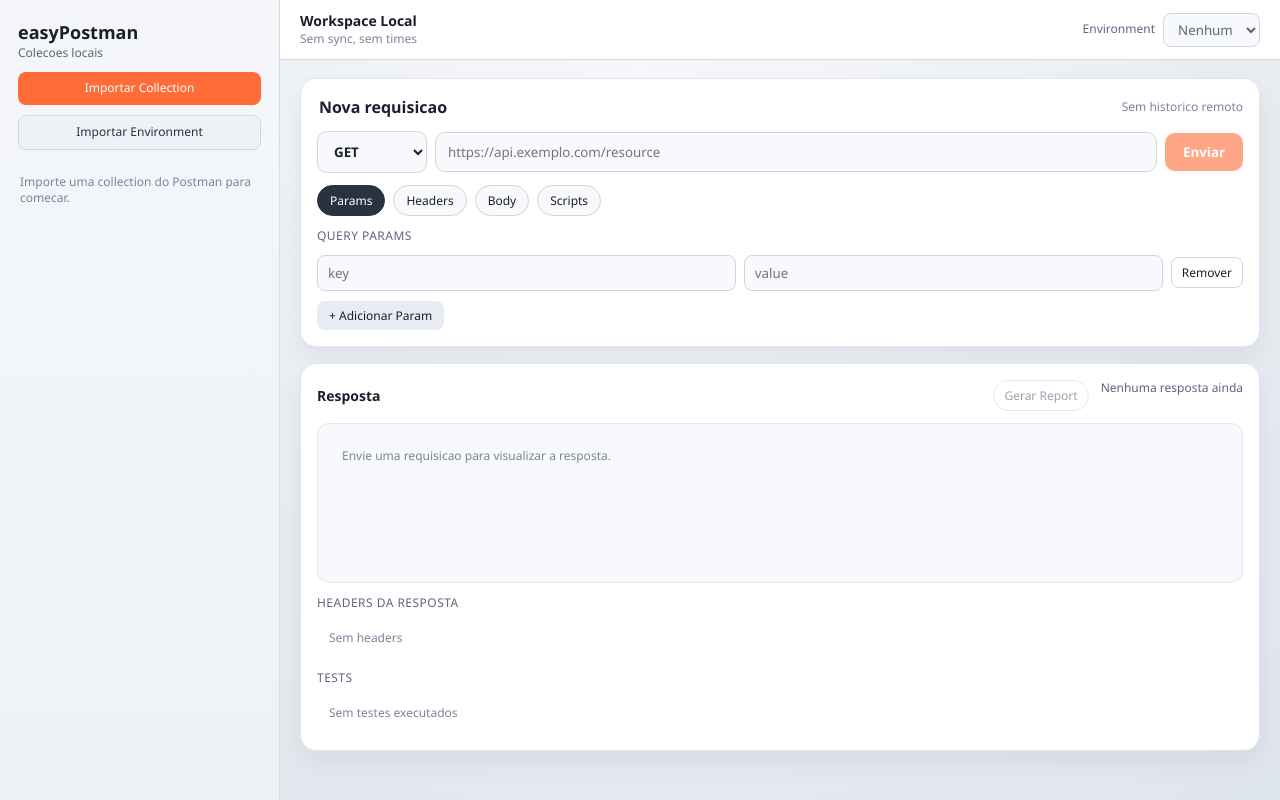
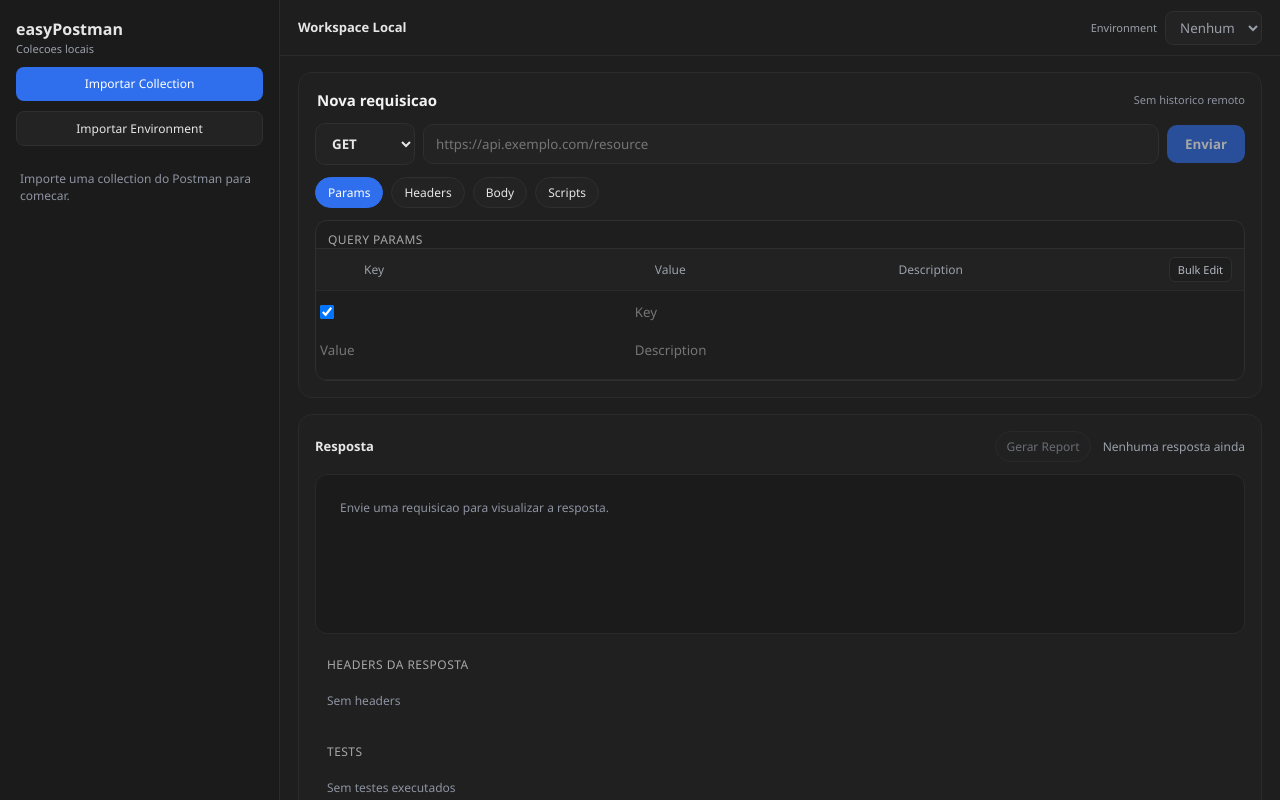
Before and after one commit to rhaynner-qa/easyPostman, a React (Vite) app: page / in a window 1280 px wide. Built offline with nearby package versions, Linux system fonts and the light colour scheme.

Commit message:
Update UI to dark theme and Postman-like tables

```diff
--- a/src/App.css
+++ b/src/App.css
@@ -1,10 +1,10 @@
 :root {
   font-family: "IBM Plex Sans", "Segoe UI", "Helvetica Neue", sans-serif;
-  font-size: 14px;
-  line-height: 1.4;
+  font-size: 13px;
+  line-height: 1.45;
   font-weight: 400;
-  color: #1a1f2b;
-  background-color: #e9edf2;
+  color: #e6e6e6;
+  background-color: #1e1e1e;
   text-rendering: optimizeLegibility;
   -webkit-font-smoothing: antialiased;
 }
@@ -15,7 +15,7 @@
 
 body {
   margin: 0;
-  background: radial-gradient(circle at top, #f7f8fa 0%, #e9edf2 55%, #dfe5ec 100%);
+  background: #1e1e1e;
 }
 
 #root {
@@ -33,35 +33,35 @@ textarea {
 .app-shell {
   display: flex;
   height: 100vh;
-  background: transparent;
+  background: #1e1e1e;
 }
 
 .sidebar {
   width: 280px;
   display: flex;
   flex-direction: column;
-  border-right: 1px solid #d7dde6;
-  background: linear-gradient(180deg, #f4f6fa 0%, #eef2f7 100%);
+  border-right: 1px solid #2a2a2a;
+  background: #1b1b1b;
 }
 
 .sidebar-header {
-  padding: 20px 18px 12px;
+  padding: 18px 16px 12px;
   display: grid;
   gap: 10px;
 }
 
 .app-name {
-  font-size: 18px;
+  font-size: 16px;
   font-weight: 600;
 }
 
 .app-subtitle {
-  color: #5b667a;
-  font-size: 12px;
+  color: #9aa0aa;
+  font-size: 11px;
 }
 
 .import-button {
-  background: #ff6c37;
+  background: #2f6fed;
   color: #fff;
   border: none;
   padding: 8px 12px;
@@ -72,15 +72,15 @@ textarea {
 }
 
 .import-button.ghost {
-  background: #eef2f7;
-  color: #2a3242;
-  border: 1px solid #d0d6e0;
+  background: #232323;
+  color: #e6e6e6;
+  border: 1px solid #2f2f2f;
 }
 
 .import-error {
-  color: #b42318;
+  color: #f97066;
   font-size: 12px;
-  padding: 0 18px 8px;
+  padding: 0 16px 8px;
 }
 
 .collection-list {
@@ -94,9 +94,9 @@ textarea {
 
 .collection-title {
   padding: 6px 12px;
-  font-size: 12px;
+  font-size: 11px;
   font-weight: 600;
-  color: #4a5568;
+  color: #a7a7a7;
   text-transform: uppercase;
   letter-spacing: 0.04em;
 }
@@ -112,22 +112,21 @@ textarea {
   align-items: center;
   gap: 8px;
   cursor: pointer;
-  color: #2c3444;
+  color: #d8d8d8;
   border-radius: 8px;
 }
 
 .collection-item:hover {
-  background: #e7ebf2;
+  background: #242424;
 }
 
 .collection-item.active {
-  background: #fff;
-  border: 1px solid #dde3ec;
+  background: #2a2a2a;
 }
 
 .folder-label {
   font-weight: 600;
-  color: #5b667a;
+  color: #9aa0aa;
   cursor: default;
 }
 
@@ -136,44 +135,44 @@ textarea {
   font-weight: 700;
   padding: 2px 6px;
   border-radius: 999px;
-  background: #e9edf2;
-  color: #2f3a4f;
+  background: #2a2a2a;
+  color: #d8d8d8;
   min-width: 42px;
   text-align: center;
 }
 
 .method-GET {
-  background: #e3f2ff;
-  color: #0b5cad;
+  background: #1b3a5d;
+  color: #7cc5ff;
 }
 
 .method-POST {
-  background: #e7f8ef;
-  color: #146b3a;
+  background: #1c3b2d;
+  color: #7ee2a8;
 }
 
 .method-PUT {
-  background: #fff4e5;
-  color: #8a4b0f;
+  background: #3a2b16;
+  color: #f5b26b;
 }
 
 .method-PATCH {
-  background: #f7e8ff;
-  color: #6a1b9a;
+  background: #31173c;
+  color: #e4a6ff;
 }
 
 .method-DELETE {
-  background: #ffe6e6;
-  color: #b42318;
+  background: #3b181b;
+  color: #ff9c9c;
 }
 
 .item-name {
-  font-size: 13px;
+  font-size: 12px;
 }
 
 .empty-hint {
   font-size: 12px;
-  color: #7a8599;
+  color: #8d93a1;
   padding: 12px;
 }
 
@@ -185,38 +184,33 @@ textarea {
 }
 
 .topbar {
-  height: 60px;
-  padding: 0 20px;
+  height: 56px;
+  padding: 0 18px;
   display: flex;
   align-items: center;
   justify-content: space-between;
-  border-bottom: 1px solid #d7dde6;
-  background: #ffffff;
+  border-bottom: 1px solid #2a2a2a;
+  background: #1e1e1e;
 }
 
 .workspace-title {
   font-weight: 600;
-  font-size: 14px;
-}
-
-.workspace-meta {
-  font-size: 12px;
-  color: #7a8599;
+  font-size: 13px;
 }
 
 .env-select {
   display: flex;
   align-items: center;
   gap: 8px;
-  font-size: 12px;
-  color: #5b667a;
+  font-size: 11px;
+  color: #9aa0aa;
 }
 
 .env-select select {
   padding: 6px 10px;
   border-radius: 8px;
-  border: 1px solid #d0d6e0;
-  background: #f7f9fc;
+  border: 1px solid #2f2f2f;
+  background: #232323;
 }
 
 .content {
@@ -224,16 +218,15 @@ textarea {
   display: flex;
   flex-direction: column;
   gap: 16px;
-  padding: 18px 20px;
+  padding: 16px 18px;
   overflow: auto;
 }
 
 .request-panel,
 .response-panel {
-  background: #ffffff;
-  border-radius: 16px;
-  border: 1px solid #dfe5ee;
-  box-shadow: 0 12px 24px rgba(15, 23, 42, 0.06);
+  background: #202020;
+  border-radius: 14px;
+  border: 1px solid #2b2b2b;
   padding: 16px;
 }
 
@@ -247,16 +240,17 @@ textarea {
 
 .request-title input {
   border: none;
-  font-size: 16px;
+  font-size: 15px;
   font-weight: 600;
   background: transparent;
   outline: none;
   flex: 1;
+  color: #f2f2f2;
 }
 
 .request-note {
-  font-size: 12px;
-  color: #7a8599;
+  font-size: 11px;
+  color: #8d93a1;
 }
 
 .request-line {
@@ -269,9 +263,9 @@ textarea {
 .method-select {
   padding: 10px 12px;
   border-radius: 10px;
-  border: 1px solid #d0d6e0;
-  background: #f7f9fc;
-  min-width: 110px;
+  border: 1px solid #2f2f2f;
+  background: #232323;
+  min-width: 100px;
   font-weight: 600;
 }
 
@@ -279,15 +273,15 @@ textarea {
   flex: 1;
   padding: 10px 12px;
   border-radius: 10px;
-  border: 1px solid #d0d6e0;
-  background: #f7f9fc;
+  border: 1px solid #2f2f2f;
+  background: #232323;
 }
 
 .send-button {
   padding: 10px 18px;
   border-radius: 10px;
   border: none;
-  background: #ff6c37;
+  background: #2f6fed;
   color: #fff;
   font-weight: 600;
   cursor: pointer;
@@ -302,11 +296,12 @@ textarea {
   display: flex;
   gap: 8px;
   margin-bottom: 12px;
+  flex-wrap: wrap;
 }
 
 .tab-button {
-  border: 1px solid #d0d6e0;
-  background: #f7f9fc;
+  border: 1px solid #2f2f2f;
+  background: #232323;
   padding: 6px 12px;
   border-radius: 999px;
   font-size: 12px;
@@ -314,9 +309,9 @@ textarea {
 }
 
 .tab-button.active {
-  background: #2a3242;
+  background: #2f6fed;
   color: #fff;
-  border-color: #2a3242;
+  border-color: #2f6fed;
 }
 
 .table-grid {
@@ -325,49 +320,79 @@ textarea {
   gap: 10px;
 }
 
+.postman-grid {
+  border: 1px solid #2f2f2f;
+  border-radius: 12px;
+  overflow: hidden;
+  gap: 0;
+  background: #1e1e1e;
+}
+
 .table-header {
   font-size: 12px;
-  color: #5b667a;
+  color: #a7a7a7;
   text-transform: uppercase;
   letter-spacing: 0.04em;
+  padding: 10px 12px 0;
 }
 
-.table-row {
+.table-header-row {
   display: grid;
-  grid-template-columns: 1fr 1fr auto;
+  grid-template-columns: 28px 1.2fr 1fr 1fr 90px;
   gap: 8px;
   align-items: center;
-}
-
-.table-row.compact {
-  grid-template-columns: 1fr 2fr;
-  padding: 6px 0;
-}
-
-.table-row input {
-  padding: 8px 10px;
-  border-radius: 8px;
-  border: 1px solid #d0d6e0;
-  background: #f7f9fc;
-}
-
-.row-action {
-  border: 1px solid #d0d6e0;
-  background: #fff;
-  padding: 6px 10px;
-  border-radius: 8px;
-  cursor: pointer;
+  padding: 8px 12px;
+  border-top: 1px solid #2f2f2f;
+  background: #222222;
+  color: #9aa0aa;
   font-size: 12px;
 }
 
-.add-row {
-  align-self: flex-start;
+.bulk-button {
+  justify-self: end;
+  border: 1px solid #2f2f2f;
+  background: #1e1e1e;
+  padding: 4px 8px;
+  border-radius: 6px;
+  font-size: 11px;
+  cursor: pointer;
+  color: #b4b9c2;
+}
+
+.bulk-placeholder {
+  justify-self: end;
+  width: 90px;
+}
+
+.postman-row {
+  display: grid;
+  grid-template-columns: 28px 1.2fr 1fr 1fr 90px;
+  gap: 8px;
+  align-items: center;
+  padding: 8px 12px;
+  border-top: 1px solid #2a2a2a;
+}
+
+.postman-row input[type="checkbox"] {
+  width: 14px;
+  height: 14px;
+}
+
+.postman-row input:not([type="checkbox"]) {
+  background: transparent;
   border: none;
-  background: #e7ebf2;
-  padding: 6px 12px;
-  border-radius: 8px;
-  font-size: 12px;
-  cursor: pointer;
+  padding: 6px 4px;
+  border-radius: 6px;
+  color: #e6e6e6;
+  outline: none;
+}
+
+.postman-row input:not([type="checkbox"]):focus {
+  background: #262626;
+}
+
+.postman-row.disabled {
+  opacity: 0.5;
 }
 
 .body-editor textarea,
@@ -375,17 +400,18 @@ textarea {
   width: 100%;
   min-height: 160px;
   border-radius: 12px;
-  border: 1px solid #d0d6e0;
+  border: 1px solid #2f2f2f;
   padding: 12px;
-  background: #f7f9fc;
+  background: #1e1e1e;
   resize: vertical;
   font-family: "JetBrains Mono", "SFMono-Regular", monospace;
   font-size: 12px;
+  color: #e6e6e6;
 }
 
 .body-header {
   font-size: 12px;
-  color: #5b667a;
+  color: #9aa0aa;
   margin-bottom: 6px;
 }
 
@@ -401,8 +427,8 @@ textarea {
 }
 
 .script-tabs button {
-  border: 1px solid #d0d6e0;
-  background: #f7f9fc;
+  border: 1px solid #2f2f2f;
+  background: #232323;
   padding: 6px 10px;
   border-radius: 999px;
   font-size: 12px;
@@ -410,9 +436,9 @@ textarea {
 }
 
 .script-tabs button.active {
-  background: #2a3242;
+  background: #2f6fed;
   color: #fff;
-  border-color: #2a3242;
+  border-color: #2f6fed;
 }
 
 .response-panel {
@@ -425,6 +451,8 @@ textarea {
   display: flex;
   justify-content: space-between;
   align-items: center;
+  gap: 12px;
+  flex-wrap: wrap;
 }
 
 .response-title {
@@ -435,12 +463,13 @@ textarea {
   display: flex;
   gap: 12px;
   font-size: 12px;
-  color: #5b667a;
+  color: #9aa0aa;
+  align-items: center;
 }
 
 .report-button {
-  border: 1px solid #d0d6e0;
-  background: #fff;
+  border: 1px solid #2f2f2f;
+  background: #232323;
   padding: 6px 10px;
   border-radius: 999px;
   font-size: 12px;
@@ -453,12 +482,12 @@ textarea {
 }
 
 .response-body {
-  background: #f7f9fc;
+  background: #1b1b1b;
   border-radius: 12px;
   padding: 12px;
   min-height: 160px;
   overflow: auto;
-  border: 1px solid #e1e7ef;
+  border: 1px solid #2a2a2a;
 }
 
 .response-body pre {
@@ -466,39 +495,48 @@ textarea {
   font-family: "JetBrains Mono", "SFMono-Regular", monospace;
   font-size: 12px;
   white-space: pre-wrap;
+  color: #e6e6e6;
 }
 
-.response-headers {
-  display: flex;
-  flex-direction: column;
-  gap: 6px;
-}
-
+.response-headers,
 .tests-panel {
   display: flex;
   flex-direction: column;
   gap: 6px;
 }
 
+.table-row {
+  display: grid;
+  grid-template-columns: 1fr 2fr;
+  gap: 8px;
+  font-size: 12px;
+  padding: 6px 0;
+  border-bottom: 1px solid #2a2a2a;
+}
+
+.table-row.compact {
+  grid-template-columns: 1fr 2fr;
+}
+
 .test-row {
   display: grid;
-  grid-template-columns: 80px 1fr;
+  grid-template-columns: 70px 1fr;
   gap: 10px;
   font-size: 12px;
 }
 
 .test-row .pass {
-  color: #15803d;
+  color: #7ee2a8;
   font-weight: 600;
 }
 
 .test-row .fail {
-  color: #b42318;
+  color: #ff9c9c;
   font-weight: 600;
 }
 
 .test-error {
-  color: #b42318;
+  color: #ff9c9c;
   grid-column: span 2;
 }
 
@@ -508,6 +546,6 @@ textarea {
   }
 
   .content {
-    padding: 16px;
+    padding: 12px;
   }
 }
--- a/src/App.jsx
+++ b/src/App.jsx
@@ -9,6 +9,34 @@ const createId = () => {
     return globalThis.crypto.randomUUID();
   }
   return `${Date.now()}-${Math.random().toString(16).slice(2)}`;
+};
+
+const createKeyValueRow = (overrides = {}) => ({
+  key: "",
+  value: "",
+  description: "",
+  enabled: true,
+  ...overrides,
+});
+
+const isRowEmpty = (row) =>
+  !row?.key && !row?.value && !row?.description;
+
+const normalizeRows = (rows) => {
+  const list = Array.isArray(rows) ? rows.filter(Boolean) : [];
+  const normalized = list.map((row) => ({
+    ...createKeyValueRow(),
+    ...row,
+    enabled: row?.enabled !== false,
+    description: row?.description ?? "",
+  }));
+  const trimmed = normalized.filter(
+    (row, index) => !isRowEmpty(row) || index === list.length - 1,
+  );
+  if (!trimmed.length || !isRowEmpty(trimmed[trimmed.length - 1])) {
+    return [...trimmed, createKeyValueRow()];
+  }
+  return trimmed;
 };
 
 const escapeHtml = (value) =>
@@ -159,6 +187,9 @@ const extractQueryParams = (rawUrl, urlObject) => {
       params.push({
         key: item.key ?? "",
         value: item.value ?? "",
+        description:
+          typeof item.description === "string" ? item.description : "",
+        enabled: !item.disabled,
       });
     });
   }
@@ -166,23 +197,28 @@ const extractQueryParams = (rawUrl, urlObject) => {
     try {
       const parsed = new URL(rawUrl);
       parsed.searchParams.forEach((value, key) => {
-        params.push({ key, value });
+        params.push(createKeyValueRow({ key, value }));
       });
     } catch {
       return params;
     }
   }
-  return params.length ? params : [{ key: "", value: "" }];
+  return normalizeRows(params);
 };
 
 const normalizeHeaders = (headers) => {
   if (!Array.isArray(headers) || !headers.length) {
-    return [{ key: "", value: "" }];
+    return normalizeRows([]);
   }
-  return headers.map((header) => ({
-    key: header.key ?? "",
-    value: header.value ?? "",
-  }));
+  return normalizeRows(
+    headers.map((header) => ({
+      key: header.key ?? "",
+      value: header.value ?? "",
+      description:
+        typeof header.description === "string" ? header.description : "",
+      enabled: !header.disabled,
+    })),
+  );
 };
 
 const normalizeRequestFromPostman = (request) => {
@@ -193,7 +229,7 @@ const normalizeRequestFromPostman = (request) => {
   return {
     method: (request?.method ?? "GET").toUpperCase(),
     url,
-    params,
+    params: normalizeRows(params),
     headers: normalizeHeaders(request?.header),
     body,
   };
@@ -269,7 +305,9 @@ const parseEnvironment = (data) => {
 };
 
 const buildUrlWithParams = (url, params) => {
-  const filtered = params.filter((param) => param.key);
+  const filtered = params.filter(
+    (param) => param.enabled && param.key,
+  );
   if (!filtered.length) return url;
   try {
     const parsed = new URL(url);
@@ -368,8 +406,8 @@ function App() {
     name: "Nova requisicao",
     method: "GET",
     url: "",
-    params: [{ key: "", value: "" }],
-    headers: [{ key: "", value: "" }],
+    params: [createKeyValueRow()],
+    headers: [createKeyValueRow()],
     body: "",
     scripts: { pre: "", tests: "" },
   });
@@ -382,7 +420,16 @@ function App() {
   const envValues = activeEnvironment?.values ?? {};
 
   const updateRequest = (patch) => {
-    setRequestDraft((current) => ({ ...current, ...patch }));
+    setRequestDraft((current) => {
+      const next = { ...current, ...patch };
+      if (patch.params) {
+        next.params = normalizeRows(patch.params);
+      }
+      if (patch.headers) {
+        next.headers = normalizeRows(patch.headers);
+      }
+      return next;
+    });
   };
 
   const updateKeyValue = (section, index, field, value) => {
@@ -391,24 +438,17 @@ function App() {
         if (rowIndex !== index) return row;
         return { ...row, [field]: value };
       });
-      return { ...current, [section]: next };
+      return { ...current, [section]: normalizeRows(next) };
     });
   };
 
-  const addKeyValueRow = (section) => {
-    setRequestDraft((current) => ({
-      ...current,
-      [section]: [...current[section], { key: "", value: "" }],
-    }));
-  };
-
-  const removeKeyValueRow = (section, index) => {
+  const updateRowEnabled = (section, index, enabled) => {
     setRequestDraft((current) => {
-      const next = current[section].filter((_, rowIndex) => rowIndex !== index);
-      return {
-        ...current,
-        [section]: next.length ? next : [{ key: "", value: "" }],
-      };
+      const next = current[section].map((row, rowIndex) => {
+        if (rowIndex !== index) return row;
+        return { ...row, enabled };
+      });
+      return { ...current, [section]: normalizeRows(next) };
     });
   };
 
@@ -447,8 +487,8 @@ function App() {
       name: item.name,
       method: item.request.method,
       url: item.request.url,
-      params: item.request.params,
-      headers: item.request.headers,
+      params: normalizeRows(item.request.params),
+      headers: normalizeRows(item.request.headers),
       body: item.request.body,
       scripts: item.scripts ?? { pre: "", tests: "" },
     });
@@ -524,16 +564,18 @@ function App() {
     }
 
     const resolvedEnv = preRun.envValues ?? envSnapshot;
-    const resolvedParams = requestDraft.params.map((param) => ({
-      key: resolveVariables(param.key, resolvedEnv),
-      value: resolveVariables(param.value, resolvedEnv),
-    }));
+    const resolvedParams = requestDraft.params
+      .filter((param) => param.enabled && param.key)
+      .map((param) => ({
+        key: resolveVariables(param.key, resolvedEnv),
+        value: resolveVariables(param.value, resolvedEnv),
+      }));
     const resolvedUrl = buildUrlWithParams(
       resolveVariables(requestDraft.url, resolvedEnv),
       resolvedParams,
     );
     const resolvedHeaders = requestDraft.headers
-      .filter((header) => header.key)
+      .filter((header) => header.enabled && header.key)
       .map((header) => ({
         key: resolveVariables(header.key, resolvedEnv),
         value: resolveVariables(header.value, resolvedEnv),
@@ -688,7 +730,6 @@ function App() {
         <header className="topbar">
           <div className="workspace">
             <div className="workspace-title">Workspace Local</div>
-            <div className="workspace-meta">Sem sync, sem times</div>
           </div>
           <div className="env-select">
             <span>Environment</span>
@@ -767,20 +808,50 @@ function App() {
             </div>
 
             {activeTab === "Params" ? (
-              <div className="table-grid">
+              <div className="table-grid postman-grid">
                 <div className="table-header">Query Params</div>
+                <div className="table-header-row">
+                  <span />
+                  <span>Key</span>
+                  <span>Value</span>
+                  <span>Description</span>
+                  <button type="button" className="bulk-button">
+                    Bulk Edit
+                  </button>
+                </div>
                 {requestDraft.params.map((param, index) => (
-                  <div key={`param-${index}`} className="table-row">
+                  <div
+                    key={`param-${index}`}
+                    className={`table-row postman-row ${
+                      param.enabled ? "" : "disabled"
+                    }`}
+                  >
+                    <input
+                      type="checkbox"
+                      checked={param.enabled}
+                      onChange={(event) =>
+                        updateRowEnabled(
+                          "params",
+                          index,
+                          event.target.checked,
+                        )
+                      }
+                    />
                     <input
                       value={param.key}
-                      placeholder="key"
+                      placeholder="Key"
                       onChange={(event) =>
-                        updateKeyValue("params", index, "key", event.target.value)
+                        updateKeyValue(
+                          "params",
+                          index,
+                          "key",
+                          event.target.value,
+                        )
                       }
                     />
                     <input
                       value={param.value}
-                      placeholder="value"
+                      placeholder="Value"
                       onChange={(event) =>
                         updateKeyValue(
                           "params",
@@ -790,33 +861,57 @@ function App() {
                         )
                       }
                     />
-                    <button
-                      type="button"
-                      className="row-action"
-                      onClick={() => removeKeyValueRow("params", index)}
-                    >
-                      Remover
-                    </button>
+                    <input
+                      value={param.description}
+                      placeholder="Description"
+                      onChange={(event) =>
+                        updateKeyValue(
+                          "params",
+                          index,
+                          "description",
+                          event.target.value,
+                        )
+                      }
+                    />
+                    <span className="bulk-placeholder" />
                   </div>
                 ))}
-                <button
-                  type="button"
-                  className="add-row"
-                  onClick={() => addKeyValueRow("params")}
-                >
-                  + Adicionar Param
-                </button>
               </div>
             ) : null}
 
             {activeTab === "Headers" ? (
-              <div className="table-grid">
+              <div className="table-grid postman-grid">
                 <div className="table-header">Headers</div>
+                <div className="table-header-row">
+                  <span />
+                  <span>Key</span>
+                  <span>Value</span>
+                  <span>Description</span>
+                  <button type="button" className="bulk-button">
+                    Bulk Edit
+                  </button>
+                </div>
                 {requestDraft.headers.map((header, index) => (
-                  <div key={`header-${index}`} className="table-row">
+                  <div
+                    key={`header-${index}`}
+                    className={`table-row postman-row ${
+                      header.enabled ? "" : "disabled"
+                    }`}
+                  >
+                    <input
+                      type="checkbox"
+                      checked={header.enabled}
+                      onChange={(event) =>
+                        updateRowEnabled(
+                          "headers",
+                          index,
+                          event.target.checked,
+                        )
+                      }
+                    />
                     <input
                       value={header.key}
-                      placeholder="Header"
+                      placeholder="Key"
                       onChange={(event) =>
                         updateKeyValue(
                           "headers",
@@ -828,7 +923,7 @@ function App() {
                     />
                     <input
                       value={header.value}
-                      placeholder="Valor"
+                      placeholder="Value"
                       onChange={(event) =>
                         updateKeyValue(
                           "headers",
@@ -838,22 +933,21 @@ function App() {
                         )
                       }
                     />
-                    <button
-                      type="button"
-                      className="row-action"
-                      onClick={() => removeKeyValueRow("headers", index)}
-                    >
-                      Remover
-                    </button>
+                    <input
+                      value={header.description}
+                      placeholder="Description"
+                      onChange={(event) =>
+                        updateKeyValue(
+                          "headers",
+                          index,
+                          "description",
+                          event.target.value,
+                        )
+                      }
+                    />
+                    <span className="bulk-placeholder" />
                   </div>
                 ))}
-                <button
-                  type="button"
-                  className="add-row"
-                  onClick={() => addKeyValueRow("headers")}
-                >
-                  + Adicionar Header
-                </button>
               </div>
             ) : null}
 
```
